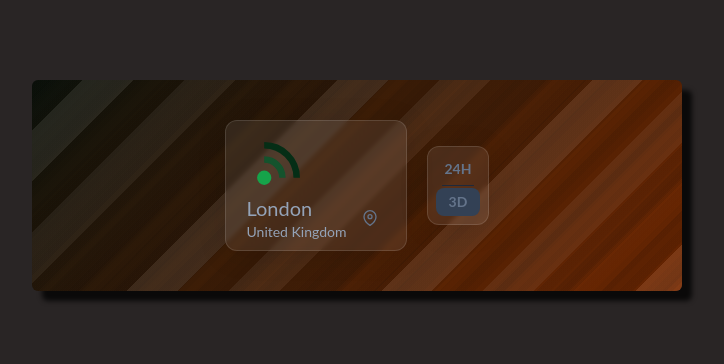
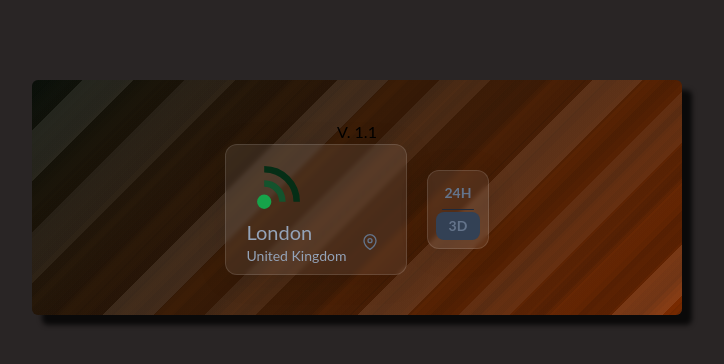
Before and after one commit to shologin/weather-app, a React (Vite) app: page / in a window 1280 px wide. Shown: the top 364 px of the page, without its empty margins (283-1007 px from the left). Built offline with nearby package versions, Linux system fonts and the light colour scheme; no server answers.

Commit message:
feat: added version to track deployment

```diff
--- a/src/App.tsx
+++ b/src/App.tsx
@@ -53,6 +53,7 @@
   return (
     <div className="app background flex flex-col justify-center items-center py-10 my-5 xs:my-20 mx-auto rounded-md">
       <Toaster />
+      <p>V. 1.1</p>
       <div className="flex-center flex-col gap-5 xs:flex-row">
         <BadgePrimary
           searchOpen={searchOpen}
```
